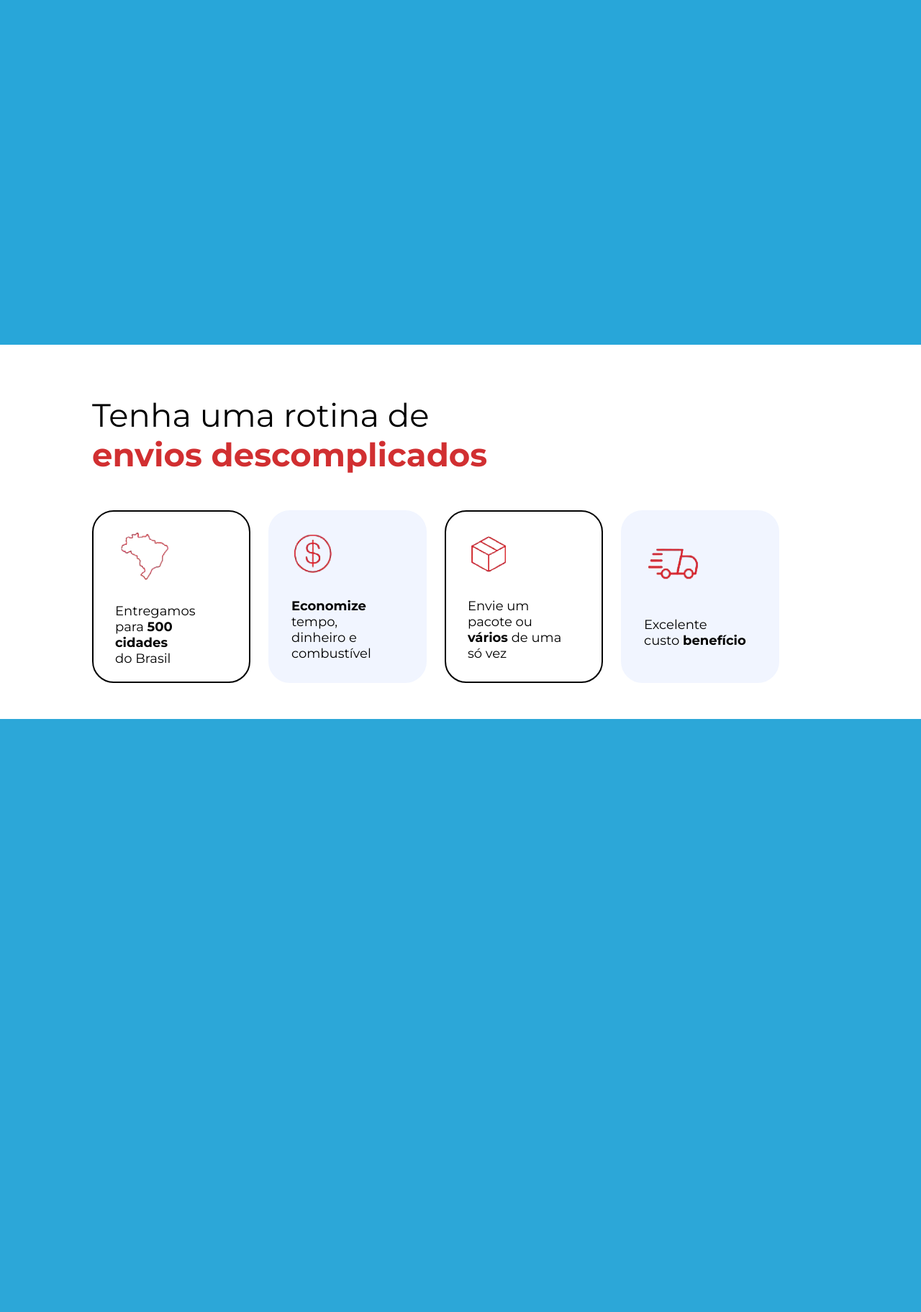
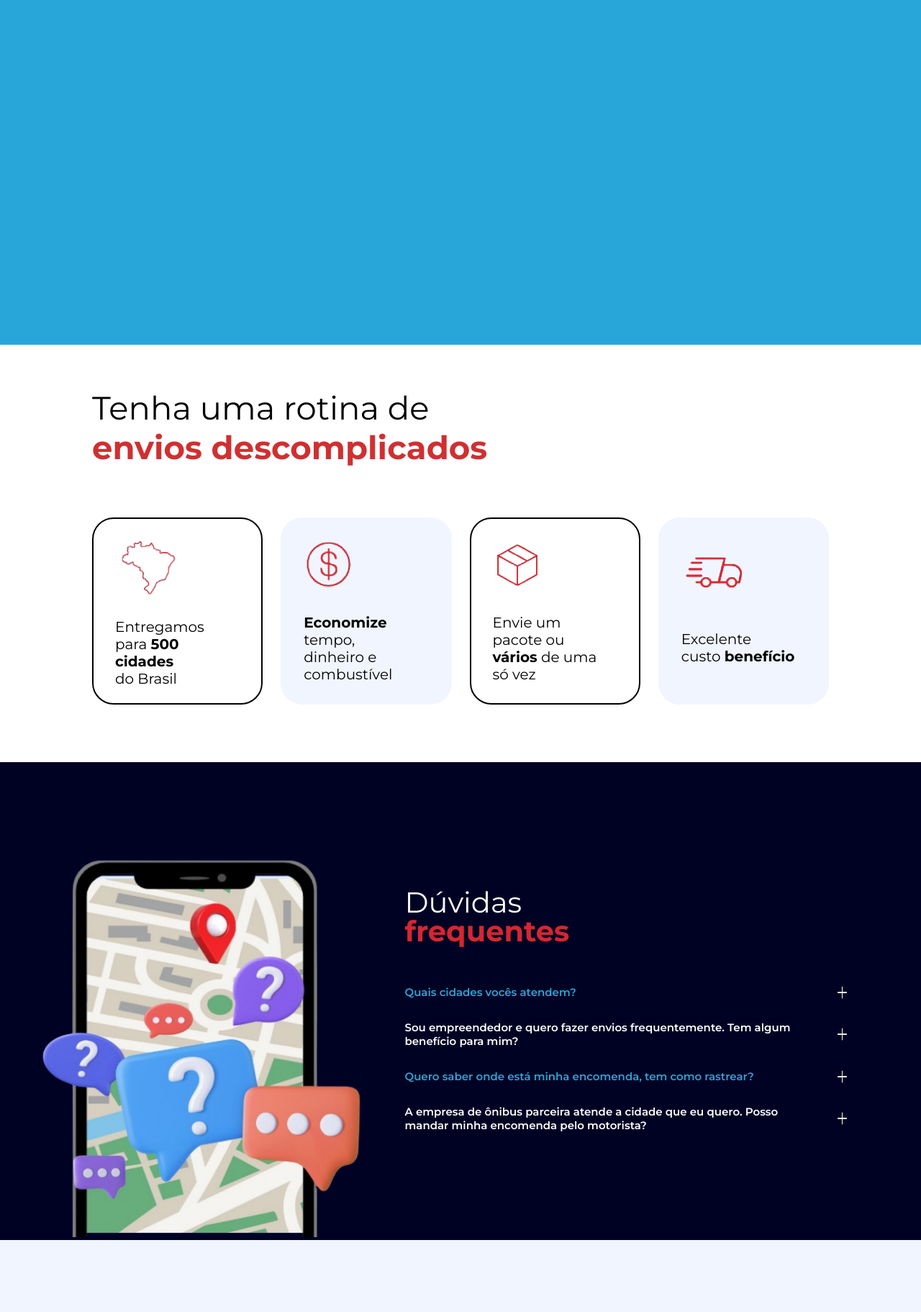
Before and after one commit to Guilhermedev9/Despacho_Rpd, a Flask app: page / in a window 1280 px wide. Shown: the part 1901-3724 px from the top of the page at 72% size. Before the commit the page ends 2900 px from the top, so only its background shows below. Run offline with Flask 3, Linux system fonts and the light colour scheme.

Commit message:
Setimo layout

```diff
--- a/app/static/style.css
+++ b/app/static/style.css
@@ -486,34 +486,34 @@ padding-right: 1.2em;
 height: 30em;
 background-color: #28a6d9;
 }
-
+/**/
 /* QUINTA SECTION */
-#allbox-fifth-section{
-    padding: 70px 0px 50px 0px;
+#fifth-section{
+    padding: 60px 0px 80px 0px;
 }
 #box-contents{
     width: 80%;
     margin-right: auto;
     margin-left: auto;
-    max-width: 1050px;
+    max-width: 1080px;
 }
 #text-fifth-section{
     width: 570px;
-    padding-bottom: 50px;
+    padding-bottom: 70px;
 }
 
 /* CAIXAS QUINTA SEÇÃO*/
 
 .itens-caixas-5section{
-    width: 220px;
-    height: 240px;
+    width: 320px;
+    height: 260px;
     border-radius: 30px;
     display: flex;
     flex-direction: column;
     justify-content: space-evenly;
     align-items: flex-start;
     padding-left: 30px;
-    font-size: 18px;
+    font-size: 20px;
 }
 .boxs1-3{
     border: 2px solid #000;
@@ -536,21 +536,80 @@ background-color: #28a6d9;
 }
 /* IMGS QUINTA SEÇÃO*/
 #icon-mapa{
-    width: 80px;
-    width: 80px;
+    width: 90px;
+    width: 90px;
 }
 #icon-dollar-red{
-    width:  60px;
-    height: 60px;
+    width:  70px;
+    height: 70px;
 }
 #box-red{
-    width:  60px;
-    height: 60px;
+    width:  70px;
+    height: 70px;
 }
 #truck-red{
-    width:  80px;
+    width:  90px;
     height: 50px;
+    margin-top: -5px;
 }
 #img1{
     margin-left: -5px;
 }
+/**/
+
+/* SEXTA SEÇÃO*/
+#sixth-section{
+    background-color: #000223;
+}
+#allitens-sixth-section{
+    padding: 100px 0px 0px 0px;
+    display: flex;
+    justify-content: center;
+    align-items: center;
+    gap: 40px;
+    color: #fff;
+    padding-right: 130px;
+}
+#text-main-sixth{
+    font-size: 40px;
+    width: 100px;
+    line-height: 40px;
+    margin-top: -60px;
+    padding-bottom: 40px;
+}
+#p-duv{
+    font-weight: 400;
+}
+#box-prgs p{
+    font-size: 15px;
+    padding: 15px 0;
+    font-weight: 600;
+    width: 550px;
+
+}
+.prgf-1-3{
+    color: #28a6d9;
+}
+
+#img-tel{
+    width: 500px;
+    height: 560px;
+}
+.ctns-prgs-plus{
+    display: flex;
+    align-items: center;
+}
+.icons-plus{
+    margin-right: -50px;
+    padding: 0px 0px 0px 50px;
+    width: 65px;
+    height: 20px;
+}
+
+/**/
+
+/* SETIMA SEÇÃO*/
+#seventh-section{
+    background-color: #f1f5ff;
+    height: 100px;
+}
--- a/app/templates/index.html
+++ b/app/templates/index.html
@@ -280,7 +280,7 @@
      </div>
 
      <!--QUINTA SEÇÃO -->
-     <section id="allbox-fifth-section">
+    <section id="fifth-section">
         <div id="box-contents">
             <div id="text-fifth-section">
                 <p style="font-weight: 400; font-size: 45px;">Tenha uma rotina de
@@ -322,7 +322,49 @@
                     </div>
             </div>
         </div>
-     </section>
+    </section>
+    <div id="sixth-section">
+        <div id="allitens-sixth-section">
+            <div id="div-img-tel">
+                <img src="{{ url_for('static', filename='imgs/telef.png' )}}" id="img-tel">
+            </div>
+            <div id="itens-p-sixth">
+                <h3 id="text-main-sixth"><span id="p-duv">Dúvidas</span> <span style="color: #d42731;">frequentes</span></h3>
 
+                <div id="box-prgs">
+
+                       <div class="ctns-prgs-plus">
+                            <p class="prgf-1-3">Quais cidades vocês atendem?</p>
+                            <img src="{{ url_for('static', filename='imgs/icon-plus.png' )}}" class="icons-plus">
+                        </div>
+                       <div class="ctns-prgs-plus">
+                            <p class="prgf-2-4">Sou empreendedor e quero fazer
+                             envios frequentemente. Tem algum benefício para mim?</p>
+                             <img src="{{ url_for('static', filename='imgs/icon-plus.png' )}}" class="icons-plus">
+                        </div>
+                       <div class="ctns-prgs-plus">
+                           <p class="prgf-1-3">Quero saber onde está minha encomenda, tem como rastrear?</p>
+                           <img src="{{ url_for('static', filename='imgs/icon-plus.png' )}}" class="icons-plus">
+                        </div>
+                        <div class="ctns-prgs-plus">
+                            <p class="prgf-2-4">A empresa de ônibus parceira atende a cidade que eu quero.
+                            Posso mandar minha encomenda pelo motorista?</p>
+                            <img src="{{ url_for('static', filename='imgs/icon-plus.png' )}}" class="icons-plus">
+                        </div>
+
+
+
+
+
+
+
+
+                </div>
+            </div>
+        </div>
+    </div>
+    <section id="seventh-section">
+
+    </section>
 </body>
 </html>
```
Also changed, not shown: app/static/imgs/plus.png (added), app/static/imgs/telef.png (added).
